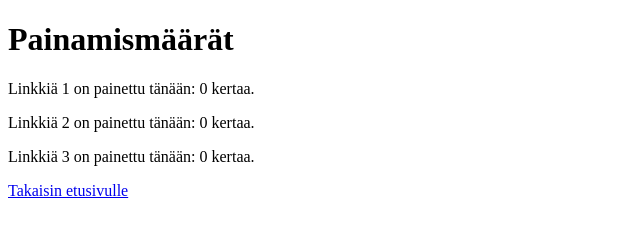
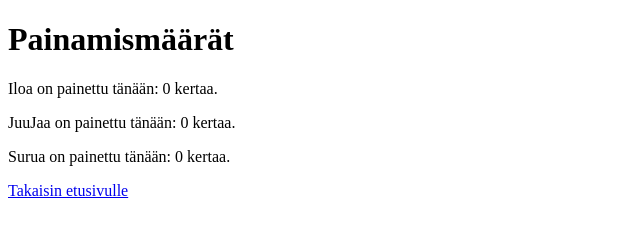
Before and after one commit to LateXDX/LateXDX.github.io, a plain HTML site: page Asetukset.html in a window 1280 px wide. Shown: the whole page, without its empty margins (0-640 px from the left). Drawn offline with Linux system fonts and the light colour scheme.

Commit message:
Css muutoksia

```diff
--- a/Asetukset.html
+++ b/Asetukset.html
@@ -13,9 +13,9 @@
 <body>
     <h1>Painamismäärät</h1>
 
-    <p>Linkkiä 1 on painettu tänään: <span id="link1-count">0</span> kertaa.</p>
-    <p>Linkkiä 2 on painettu tänään: <span id="link2-count">0</span> kertaa.</p>
-    <p>Linkkiä 3 on painettu tänään: <span id="link3-count">0</span> kertaa.</p>
+    <p>Iloa on painettu tänään: <span id="link1-count">0</span> kertaa.</p>
+    <p>JuuJaa on painettu tänään: <span id="link2-count">0</span> kertaa.</p>
+    <p>Surua on painettu tänään: <span id="link3-count">0</span> kertaa.</p>
 
     <a href="1.html">Takaisin etusivulle</a>
 
```
Also changed, not shown: 1.css (+8 -0 lines), 1.html (+1 -1 lines).
